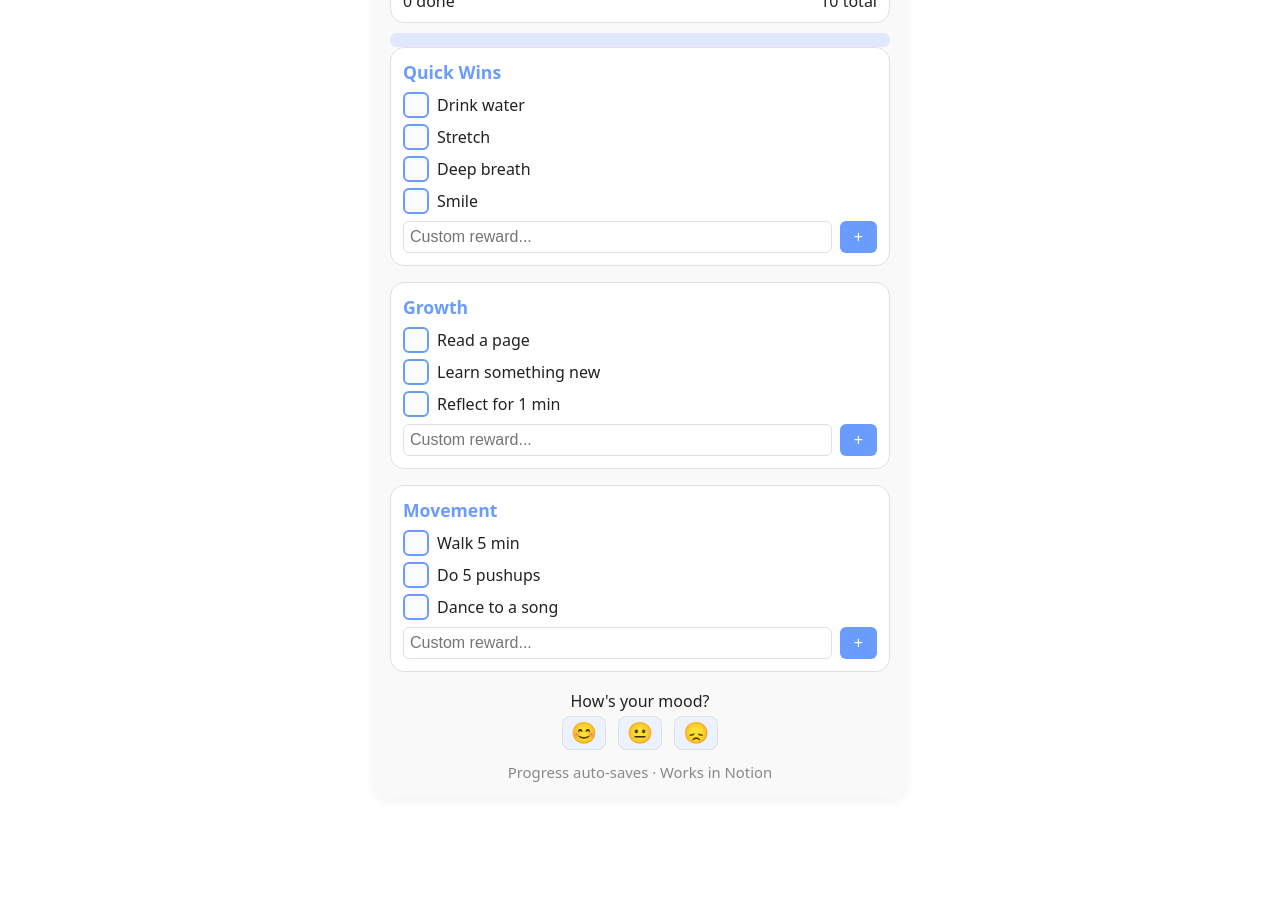
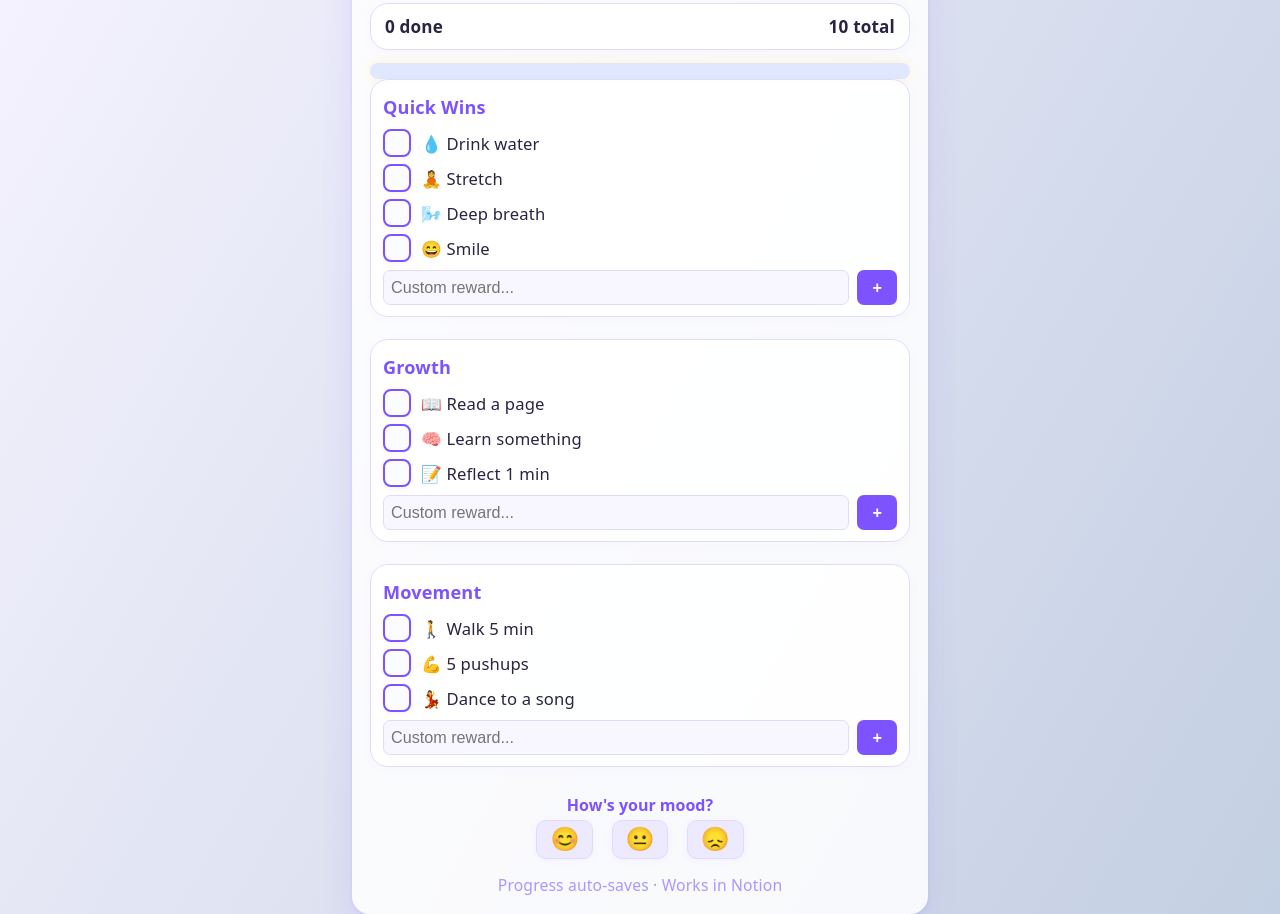
Before and after one commit to DopamineDaily/Reward-Tracker, a plain HTML site: page index.html in a window 1280 px wide. Shown: the part 121-1035 px from the top of the page. Before the commit the page ends 943 px from the top, so only its background shows below. Drawn offline with Linux system fonts and the light colour scheme.

Commit message:
Update index.html

```diff
--- a/index.html
+++ b/index.html
@@ -6,51 +6,86 @@
   <meta name="viewport" content="width=device-width, initial-scale=1">
   <style>
     :root {
-      --primary: #6a9cfe;
+      --primary: #7c53ff;
       --accent: #ffe066;
-      --bg: #fff;
-      --text: #222;
-      --border: #e0e0e0;
-      --radius: 14px;
+      --bg: #f6f3ff;
+      --glass: rgba(255,255,255,0.85);
+      --text: #2a2344;
+      --border: #e1dbf8;
+      --radius: 18px;
+      --shadow: 0 8px 32px rgba(124,83,255,0.12), 0 1.5px 5px rgba(124,83,255,0.09);
     }
     body {
       font-family: system-ui, sans-serif;
       margin: 0; padding: 0;
-      background: var(--bg);
+      background: linear-gradient(120deg, #f6f3ff 0%, #c3cfe2 100%);
       color: var(--text);
       min-height: 100vh;
       box-sizing: border-box;
+      transition: background 0.5s;
     }
     .container {
-      max-width: 500px;
-      margin: 24px auto;
-      background: #f9f9f9;
+      max-width: 540px;
+      margin: 34px auto 0 auto;
+      background: var(--glass);
       border-radius: var(--radius);
-      box-shadow: 0 2px 12px rgba(0,0,0,0.06);
-      padding: 24px 16px 16px 16px;
+      box-shadow: var(--shadow);
+      padding: 28px 18px 18px 18px;
+      backdrop-filter: blur(2.5px);
+      position: relative;
     }
     h1 {
       text-align: center;
-      margin: 0 0 12px 0;
-      font-size: 1.65rem;
+      margin: 0 0 16px 0;
+      font-size: 2rem;
+      font-weight: 800;
+      letter-spacing: -1px;
+      background: linear-gradient(90deg, #7c53ff 30%, #ffe066 80%);
+      background-clip: text;
+      color: transparent;
+      -webkit-background-clip: text;
+      -webkit-text-fill-color: transparent;
+    }
+    .celebrate {
+      display: none;
+      position: absolute;
+      top: -30px; left: 50%;
+      transform: translateX(-50%);
+      background: linear-gradient(90deg, #ffe066 50%, #fffbe6 100%);
+      color: #7c53ff;
+      border-radius: 24px;
+      padding: 9px 32px;
       font-weight: 700;
+      font-size: 1.13rem;
+      letter-spacing: 0.03em;
+      box-shadow: 0 4px 12px #ffe06660;
+      z-index: 2;
+      animation: pop-celebrate 0.7s;
+    }
+    @keyframes pop-celebrate {
+      0% { transform: translateX(-50%) scale(0.4);}
+      80% { transform: translateX(-50%) scale(1.08);}
+      100% { transform: translateX(-50%) scale(1);}
     }
     .categories {
       display: flex;
       flex-direction: column;
-      gap: 16px;
+      gap: 19px;
     }
     .category {
-      background: #fff;
+      background: var(--glass);
       border-radius: var(--radius);
-      padding: 12px;
+      padding: 15px 12px 11px 12px;
       border: 1px solid var(--border);
+      box-shadow: 0 2px 12px #7c53ff08;
+      margin-bottom: 3px;
     }
     .cat-title {
-      margin: 0 0 8px 0;
-      font-size: 1.1rem;
-      font-weight: 600;
+      margin: 0 0 10px 0;
+      font-size: 1.13rem;
+      font-weight: 700;
       color: var(--primary);
+      letter-spacing: 0.01em;
     }
     .rewards-list {
       list-style: none;
@@ -59,102 +94,152 @@
     .reward-item {
       display: flex;
       align-items: center;
-      margin-bottom: 6px;
-      gap: 8px;
+      margin-bottom: 7px;
+      gap: 10px;
     }
     .reward-box {
-      width: 22px; height: 22px;
+      width: 24px; height: 24px;
       border: 2px solid var(--primary);
-      border-radius: 6px;
+      border-radius: 8px;
       display: flex; align-items: center; justify-content: center;
       cursor: pointer;
       background: #fafcff;
-      transition: background 0.2s, border-color 0.2s;
+      transition: background 0.22s, border-color 0.22s, box-shadow 0.18s, transform 0.18s;
+      box-shadow: 0 1px 5px #7c53ff15;
+      font-size: 1.18rem;
+      user-select: none;
     }
+    .reward-box:active { transform: scale(1.16); }
     .reward-box.checked {
-      background: var(--accent);
-      border-color: var(--accent);
+      background: linear-gradient(90deg, #ffe066 60%, #fffbe6 100%);
+      border-color: #ffe066;
+      box-shadow: 0 0 7px #ffe0668c;
+      animation: reward-bounce 0.18s;
+      color: #7c53ff;
+    }
+    @keyframes reward-bounce {
+      0% { transform: scale(0.7);}
+      60% { transform: scale(1.2);}
+      100% { transform: scale(1);}
     }
     .reward-label {
       user-select: none;
       flex: 1;
       cursor: pointer;
-      font-size: 1rem;
+      font-size: 1.04rem;
+      letter-spacing: 0.01em;
+      transition: color 0.18s;
+    }
+    .reward-box.checked + .reward-label {
+      color: #7c53ff;
+      font-weight: 600;
+      text-decoration: line-through;
+      opacity: 0.75;
     }
     .add-reward {
       display: flex;
       gap: 8px;
-      margin-top: 7px;
+      margin-top: 8px;
     }
     .add-reward input {
       flex: 1;
-      padding: 6px;
-      border-radius: 6px;
+      padding: 7px;
+      border-radius: 7px;
       border: 1px solid var(--border);
-      font-size: 1rem;
+      font-size: 1.01rem;
+      background: #f8f7ff;
+      outline: none;
     }
     .add-reward button {
       background: var(--primary);
       color: #fff;
       border: none;
-      border-radius: 6px;
-      padding: 6px 14px;
-      font-size: 1rem;
+      border-radius: 7px;
+      padding: 7px 15px;
+      font-size: 1.02rem;
       cursor: pointer;
-      transition: background 0.2s;
+      font-weight: 600;
+      transition: background 0.16s, transform 0.1s;
     }
-    .add-reward button:hover { background: #5176c6; }
+    .add-reward button:active { transform: scale(1.12);}
+    .add-reward button:hover { background: #a18aff; }
     .stats {
-      margin: 16px 0 10px 0;
-      background: #fff;
+      margin: 19px 0 13px 0;
+      background: var(--glass);
       border-radius: var(--radius);
       border: 1px solid var(--border);
-      padding: 10px 12px;
+      padding: 11px 14px;
       display: flex;
       justify-content: space-between;
-      font-size: 1rem;
+      font-size: 1.07rem;
+      font-weight: 600;
+      letter-spacing: 0.01em;
+      box-shadow: 0 2px 12px #7c53ff0a;
     }
     .progress-bar {
       width: 100%;
       background: #e0e7ff;
-      border-radius: 8px;
+      border-radius: 10px;
       overflow: hidden;
-      margin-top: 10px;
-      height: 14px;
+      margin-top: 11px;
+      height: 16px;
+      box-shadow: 0 0 12px #ffe06650;
     }
     .progress {
-      background: var(--primary);
+      background: linear-gradient(90deg, #ffe066 60%, #7c53ff 100%);
       height: 100%;
-      transition: width 0.3s;
+      border-radius: 10px;
+      transition: width 0.38s cubic-bezier(.4,2,.6,1);
+      box-shadow: 0 0 10px #ffe06660;
     }
     .mood-section {
-      margin: 18px 0 8px 0;
+      margin: 24px 0 11px 0;
       text-align: center;
     }
+    .mood-prompt {
+      margin-bottom:4px;
+      font-weight:600;
+      color: #7c53ff;
+    }
     .mood-btn {
-      background: #edf2ff;
-      border: 1px solid var(--border);
-      border-radius: 8px;
-      font-size: 1.3rem;
-      margin: 0 4px;
-      padding: 4px 8px;
+      background: #edeaff;
+      border: 1.5px solid var(--border);
+      border-radius: 10px;
+      font-size: 1.45rem;
+      margin: 0 7px;
+      padding: 5px 13px;
       cursor: pointer;
-      transition: background 0.2s;
+      transition: background 0.21s, transform 0.14s, border 0.18s;
+      outline: none;
+      box-shadow: 0 1px 7px #7c53ff12;
+      color: #7c53ff;
     }
     .mood-btn.selected {
-      background: var(--accent);
-      border-color: var(--primary);
+      background: linear-gradient(90deg, #ffe066 80%, #fffbe6 100%);
+      border-color: #7c53ff;
+      color: #705e00;
+      transform: scale(1.19);
+      box-shadow: 0 0 8px #ffe06664;
+    }
+    .mood-btn:active { transform: scale(1.09);}
+    .footer-note {
+      text-align:center;
+      font-size:0.98rem;
+      color:#7c53ff99;
+      margin-top:15px;
+      letter-spacing: 0.01em;
     }
     @media (max-width: 600px) {
-      .container { max-width: 97vw; padding: 12px 4px; }
-      h1 { font-size: 1.25rem; }
-      .cat-title { font-size: 1rem; }
+      .container { max-width: 98vw; padding: 14px 2px; }
+      h1 { font-size: 1.3rem; }
+      .cat-title { font-size: 1.01rem; }
       .stats { font-size: 0.97rem; }
     }
   </style>
 </head>
 <body>
   <div class="container" role="main">
+    <div class="celebrate" id="celebrate-banner">🎉 All rewards complete! 🎉</div>
     <h1>Dopamine Rewards Tracker</h1>
     <div class="stats" aria-live="polite">
       <span id="done-count">0 done</span>
@@ -165,33 +250,24 @@
     </div>
     <div class="categories" id="categories"></div>
     <div class="mood-section">
-      <div style="margin-bottom:4px;font-weight:500;">How's your mood?</div>
+      <div class="mood-prompt">How's your mood?</div>
       <button class="mood-btn" data-mood="😊" aria-label="Happy">😊</button>
       <button class="mood-btn" data-mood="😐" aria-label="Neutral">😐</button>
       <button class="mood-btn" data-mood="😞" aria-label="Sad">😞</button>
     </div>
-    <div style="text-align:center; font-size:0.93rem; color:#888; margin-top:12px;">
+    <div class="footer-note">
       Progress auto-saves · Works in Notion
     </div>
   </div>
   <script>
-    // --------- Default Categories & Rewards ----------
+    // Default Categories & Rewards
     const defaultCategories = [
-      {
-        name: "Quick Wins",
-        rewards: ["Drink water", "Stretch", "Deep breath", "Smile"]
-      },
-      {
-        name: "Growth",
-        rewards: ["Read a page", "Learn something new", "Reflect for 1 min"]
-      },
-      {
-        name: "Movement",
-        rewards: ["Walk 5 min", "Do 5 pushups", "Dance to a song"]
-      }
+      { name: "Quick Wins", rewards: ["💧 Drink water", "🧘 Stretch", "🌬️ Deep breath", "😄 Smile"] },
+      { name: "Growth", rewards: ["📖 Read a page", "🧠 Learn something", "📝 Reflect 1 min"] },
+      { name: "Movement", rewards: ["🚶 Walk 5 min", "💪 5 pushups", "💃 Dance to a song"] }
     ];
 
-    // --------- Persistence Layer ----------
+    // Persistence Layer
     function saveState(state) {
       localStorage.setItem('ddrtracker-state', JSON.stringify(state));
     }
@@ -201,14 +277,14 @@
       try { return JSON.parse(s); } catch { return null; }
     }
 
-    // --------- App State ----------
+    // App State
     let appState = loadState() || {
       categories: JSON.parse(JSON.stringify(defaultCategories)),
-      checked: {}, // { "cat0-rew0": true }
+      checked: {},
       mood: null
     };
 
-    // --------- DOM Generation ----------
+    // DOM Generation
     const categoriesDiv = document.getElementById('categories');
     function renderCategories() {
       categoriesDiv.innerHTML = '';
@@ -263,7 +339,7 @@
         input.type = 'text';
         input.placeholder = 'Custom reward...';
         input.setAttribute('aria-label', 'Custom reward');
-        input.maxLength = 40;
+        input.maxLength = 44;
 
         const btn = document.createElement('button');
         btn.textContent = '+';
@@ -293,19 +369,26 @@
       const key = `cat${cIdx}-rew${rIdx}`;
       appState.checked[key] = !appState.checked[key];
       saveAndRender();
-      // Confetti effect on all done
-      if (getDoneCount() === getTotalCount()) confetti();
+      // Bounce animation
+      setTimeout(() => {
+        const box = document.querySelector(`[data-cat="${cIdx}"][data-rew="${rIdx}"]`);
+        if(box) {
+          box.style.transform = "scale(1.22)";
+          setTimeout(()=>box.style.transform="", 160);
+        }
+      }, 0);
+      if (getDoneCount() === getTotalCount()) showCelebrate();
+      else hideCelebrate();
     }
 
     function getDoneCount() {
       return Object.values(appState.checked).filter(Boolean).length;
     }
     function getTotalCount() {
-      return appState.categories.reduce((sum, cat, cIdx) =>
-        sum + cat.rewards.length, 0);
+      return appState.categories.reduce((sum, cat) => sum + cat.rewards.length, 0);
     }
 
-    // --------- Stats & Progress Bar ----------
+    // Stats & Progress Bar
     function renderStats() {
       document.getElementById('done-count').textContent = `${getDoneCount()} done`;
       document.getElementById('total-count').textContent = `${getTotalCount()} total`;
@@ -313,7 +396,17 @@
         (getTotalCount() === 0 ? 0 : Math.round(getDoneCount()*100/getTotalCount())) + '%';
     }
 
-    // --------- Mood Section ----------
+    // Celebrate Banner
+    function showCelebrate() {
+      const banner = document.getElementById('celebrate-banner');
+      banner.style.display = 'block';
+    }
+    function hideCelebrate() {
+      const banner = document.getElementById('celebrate-banner');
+      banner.style.display = 'none';
+    }
+
+    // Mood Section
     document.querySelectorAll('.mood-btn').forEach(btn => {
       btn.addEventListener('click', () => {
         appState.mood = btn.dataset.mood;
@@ -326,34 +419,18 @@
       });
     }
 
-    // --------- Save & Render All ----------
+    // Save & Render All
     function saveAndRender() {
       saveState(appState);
       renderCategories();
       renderStats();
       renderMood();
+      // Show/hide celebration banner
+      if (getDoneCount() === getTotalCount() && getTotalCount() > 0) showCelebrate();
+      else hideCelebrate();
     }
 
-    // --------- Fun: Confetti (simple dots) ----------
-    function confetti() {
-      for (let i = 0; i < 22; ++i) {
-        let el = document.createElement('div');
-        el.style.position = 'fixed';
-        el.style.left = Math.random()*100+'vw';
-        el.style.top = '-6vh';
-        el.style.fontSize = '1.4rem';
-        el.style.opacity = '0.95';
-        el.textContent = ['🎉','✨','🥳','🌟'][Math.floor(Math.random()*4)];
-        document.body.appendChild(el);
-        setTimeout(() => {
-          el.style.transition = 'top 1.5s ease';
-          el.style.top = (70+Math.random()*20)+'vh';
-        }, 1);
-        setTimeout(() => { el.remove(); }, 1800);
-      }
-    }
-
-    // --------- Init ---------
+    // Init
     saveAndRender();
   </script>
 </body>
```
